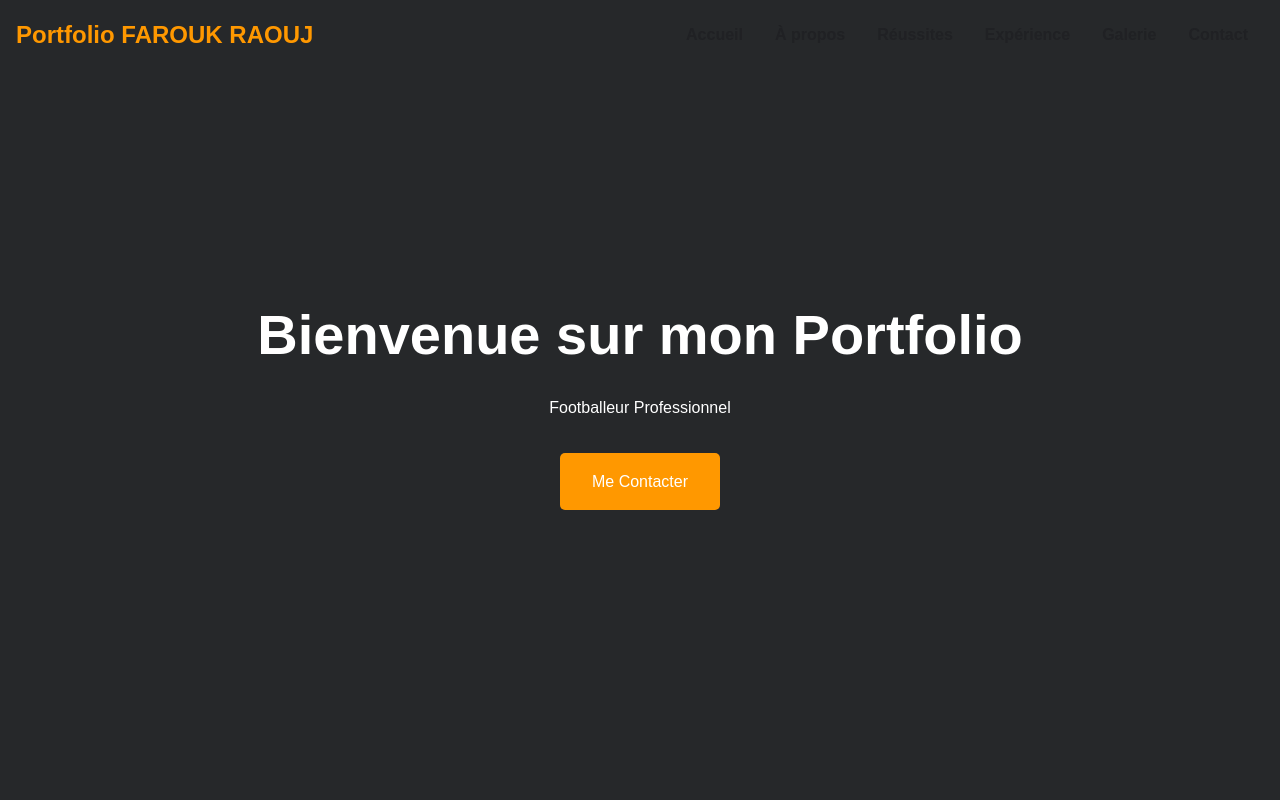
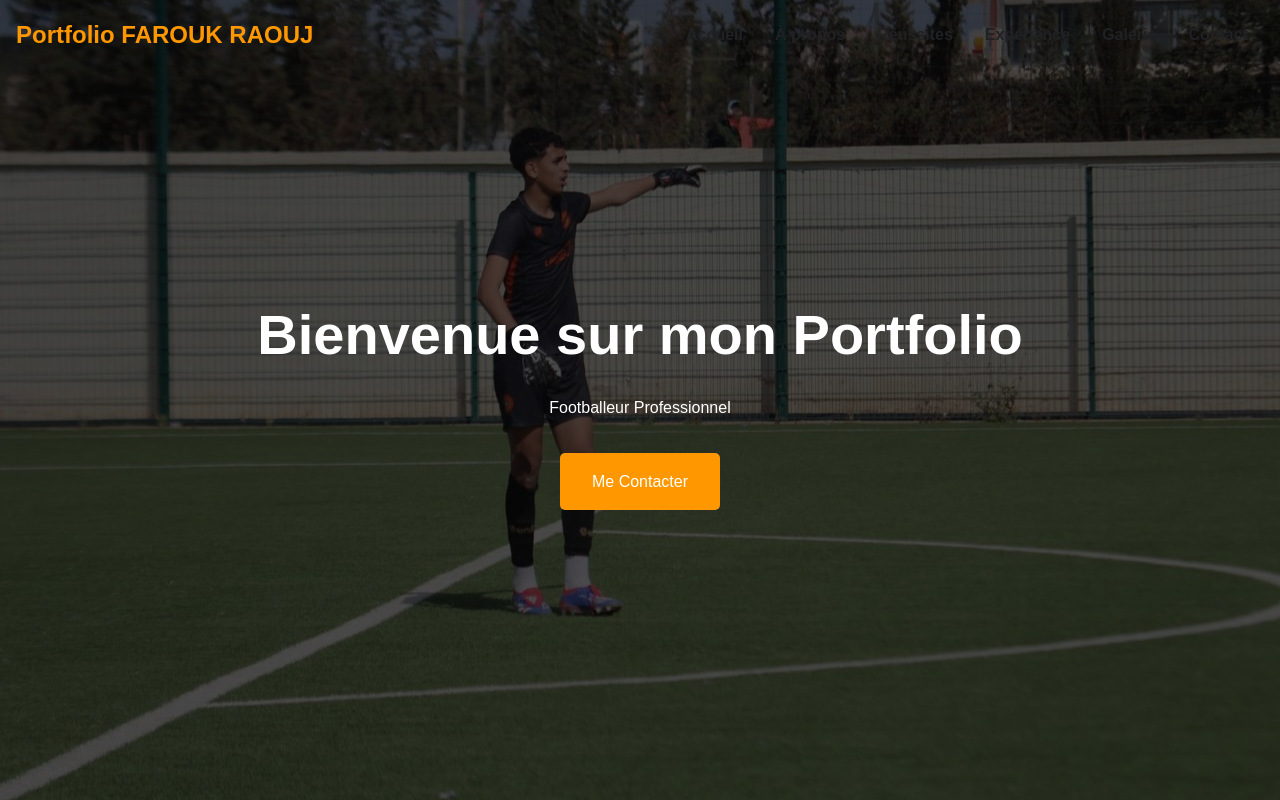
Before and after one commit to getrideofmouad/FAROUK-RAOUJ, a plain HTML site: page index.html in a window 1280 px wide. Shown: the top 800 px of the page. Drawn offline with Linux system fonts and the light colour scheme.

Commit message:
Message clair sur les modifications

```diff
--- a/styles.css
+++ b/styles.css
@@ -550,12 +550,7 @@ section h2::after {
     height: 150px;
     resize: vertical;
 }
-#home {
-    background-image: linear-gradient(rgba(0,0,0,0.6), rgba(0,0,0,0.6)), url('/gallery/BACK.jpg');
-    background-size: cover;
-    background-position: center;
-    background-repeat: no-repeat;
-}
+
 
 .submit-btn {
     background: var(--primary-color);
```
